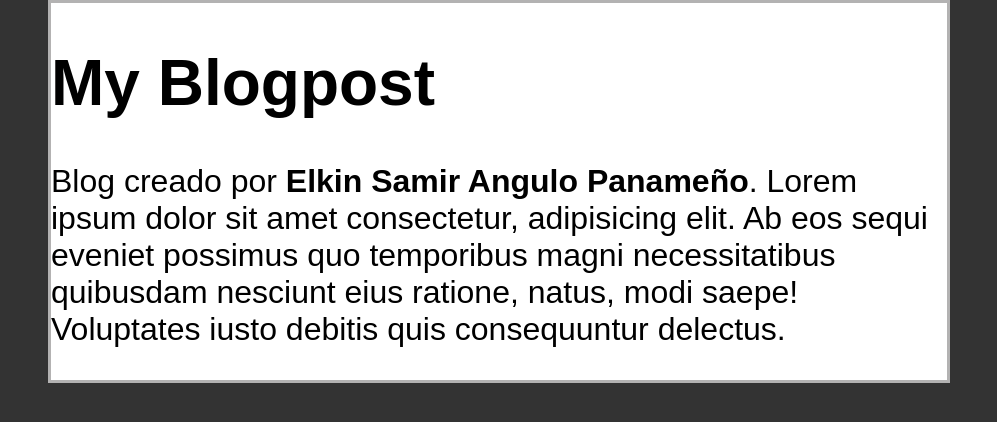
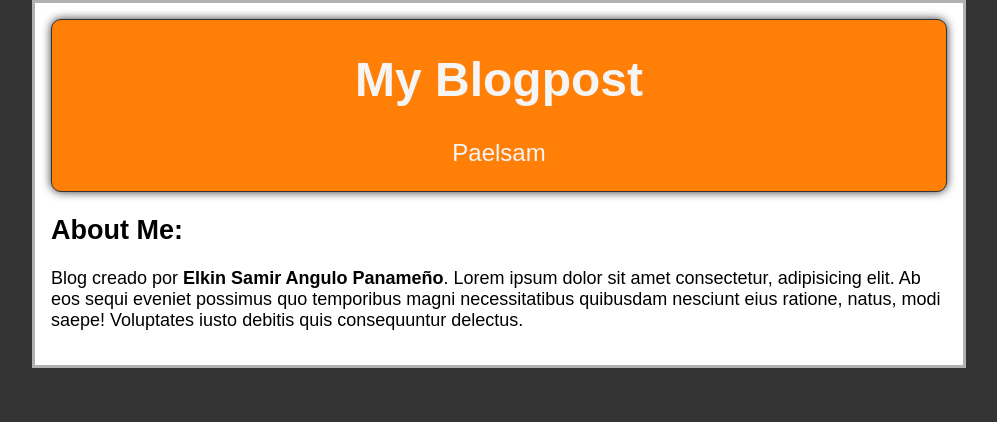
Before and after one commit to paelsam/myblogpost, a plain HTML site: page index.html in a window 1280 px wide. Shown: the whole page, without its empty margins (141-1138 px from the left). Drawn offline with Linux system fonts and the light colour scheme.

Commit message:
Mejoras en el Header y los estilos

```diff
--- a/css/style.css
+++ b/css/style.css
@@ -5,13 +5,24 @@ body {
     font-family: Arial, Helvetica, sans-serif;
 }
 
-#cabezera {
+#cabecera {
     width: 70%;
     margin: 0 auto;
     background: #ffffff;
+    padding: 1em;
     border: rgb(179, 178, 178) solid 3px;
 }
 
+#header {
+    background: #ff7f07;
+    border: #333 solid 1px;
+    border-radius: 10px;
+    box-shadow: #333 0px 0px 10px;
+    color: whitesmoke;
+    text-align: center;
+    font-size: 24px;
+}
+
 #post {
-    font-size: 32px;
+    font-size: 18px;
 }
--- a/index.html
+++ b/index.html
@@ -8,9 +8,13 @@
     <link rel="stylesheet" href="./css/style.css" />
   </head>
   <body>
-    <div id="cabezera">
+    <div id="cabecera">
+      <div id="header">
+        <h1>My Blogpost</h1>
+        <p>Paelsam</p>
+      </div>
       <div id="post">
-        <h1>My Blogpost</h1>
+        <h2>About Me:</h2>
         <p>
           Blog creado por <strong>Elkin Samir Angulo Panameño</strong>. Lorem
           ipsum dolor sit amet consectetur, adipisicing elit. Ab eos sequi
```
